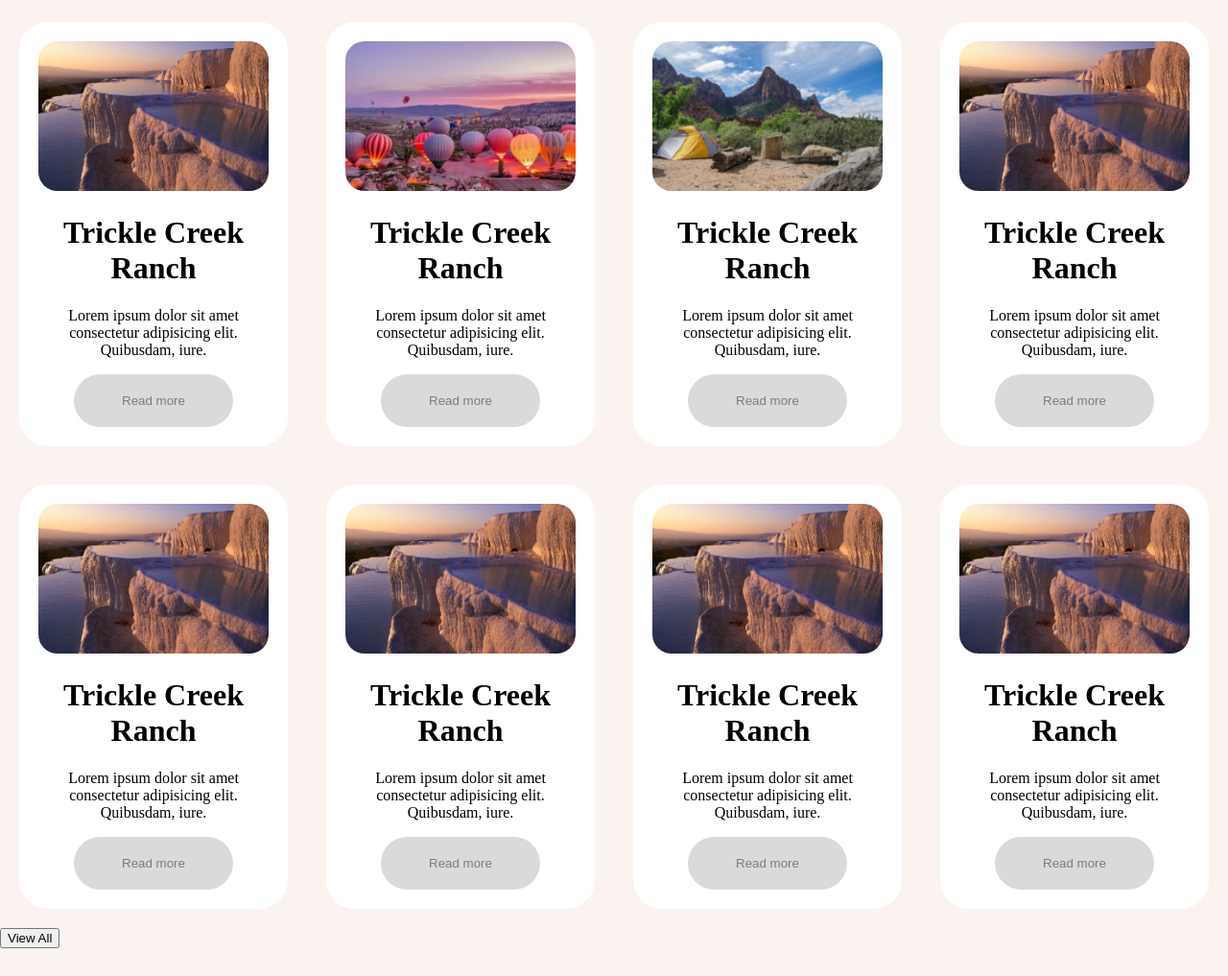
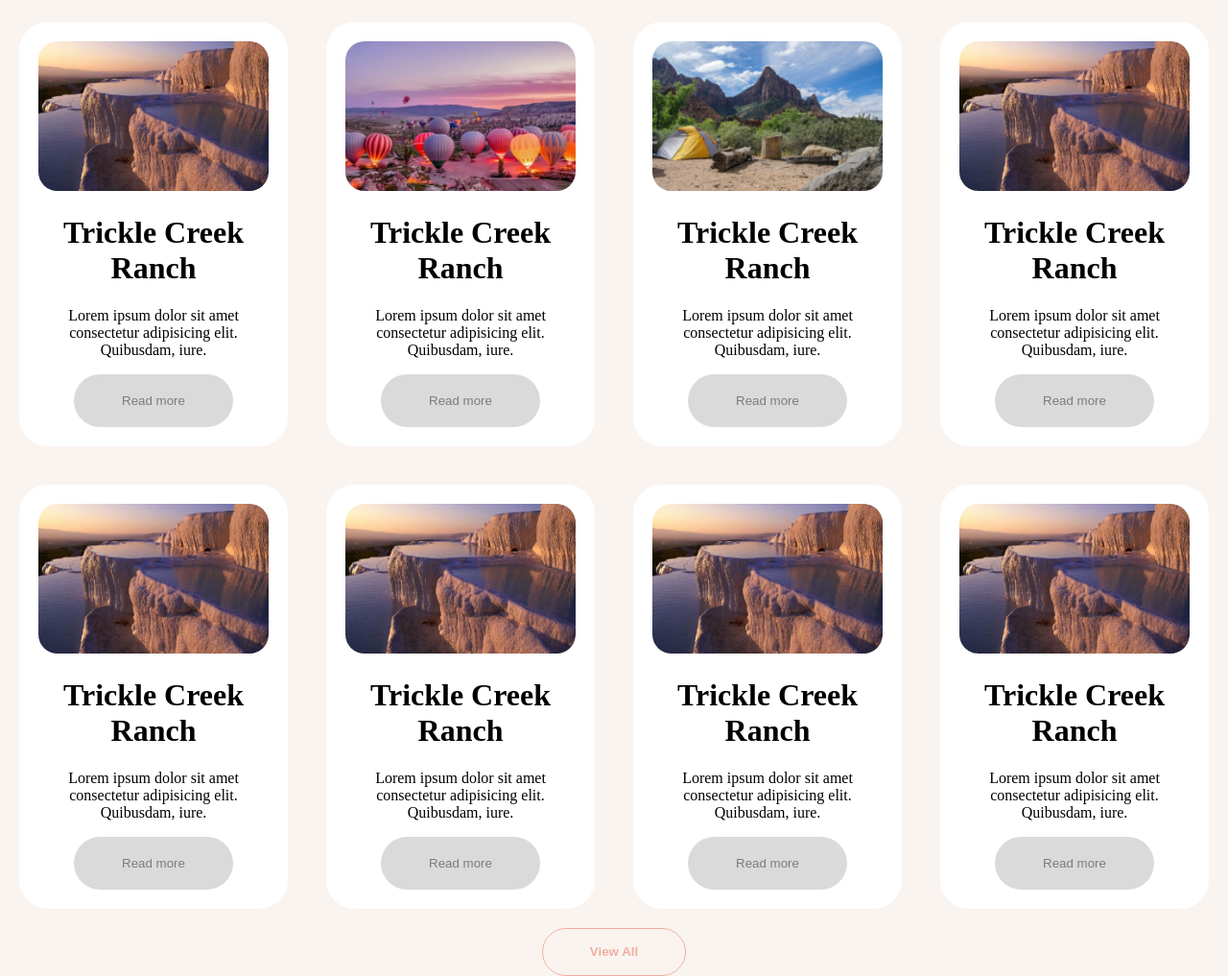
Before and after one commit to Dp2907/CampingWeb, a plain HTML site: page index.html in a window 1280 px wide. Shown: the part 1108-2125 px from the top of the page at 96% size. Before the commit the page ends 2096 px from the top, so only its background shows below. Drawn offline with Linux system fonts and the light colour scheme.

Commit message:
fifth commit

```diff
--- a/css/style.css
+++ b/css/style.css
@@ -5,7 +5,7 @@
 body {
   margin: 0;
   padding: 0;
-  background-color: hsl(20deg 47% 96%);;
+  background-color: #faf4f1;
 }
 
 .header {
@@ -15,7 +15,7 @@
 }
 
 .header-navbar a {
-  background-color: hsl(12deg 67% 92%);
+  background-color: #f8e1db;
   color: black;
   margin: 0 10px 0 5px;
   text-decoration: none;
@@ -99,9 +99,9 @@
   width: 150px;
   height: 50px;
   border-radius:50px;
-  background-color: hsl(20deg 47% 96%);
-  border:1px solid hsl(12deg 73% 78%);
-  color: hsl(12deg 73% 78%);
+  background-color: #faf4f1;
+  border:1px solid #f0ae9e;
+  color: #f0ae9e;
   font-weight: bold;
 }
 .contact{
--- a/index.html
+++ b/index.html
@@ -191,7 +191,9 @@
           </div>
         </div>
 
-        <button id="view-all-button">View All</button>
+        <div class="activity-title">
+          <button>View All</button>
+        </div>
       </div>
     </div>
 
```
